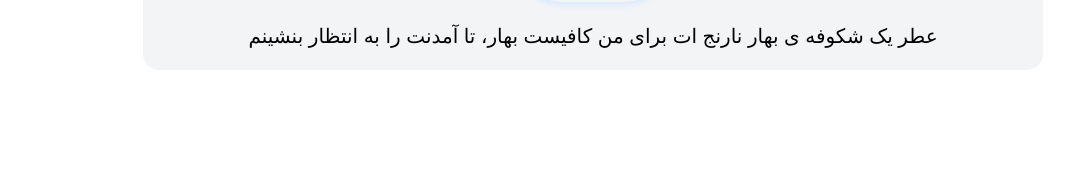
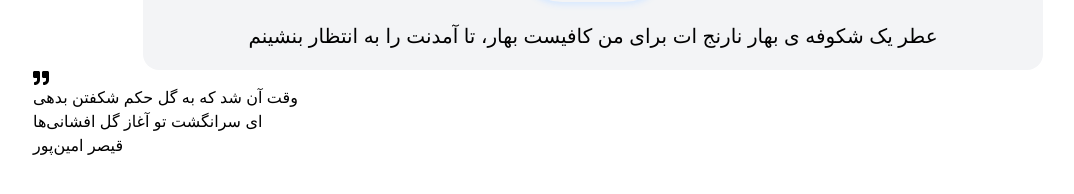
Before and after one commit to NazifaRahimy/spring, a Next.js app: page /poems in a window 1280 px wide. Shown: the part 3595-3789 px from the top of the page, without its empty margins (47-1121 px from the left). Before the commit the page ends 3705 px from the top, so only its background shows below. Built offline with nearby package versions, Linux system fonts and the light colour scheme.

Commit message:
Add quote box component with structure and content

```diff
--- a/src/app/poems/page.tsx
+++ b/src/app/poems/page.tsx
@@ -51,6 +51,12 @@ const Poems = () => {
                 <div className="  mx-auto  w-[150px] text-center bg-gray-100 shadow-blue-100 shadow-md rounded-br-full rounded-bl-full flex justify-center pb-4 pt-3  mb-5"><FaQuoteRight /></div>
                 <p className="text-xl font-normal px-3">عطر یک شکوفه ی بهار نارنج ات برای من کافیست بهار، تا آمدنت را به انتظار بنشینم</p>
            </div>
+            <div  >
+                <div><FaQuoteRight /></div>
+                <p >وقت آن شد که به گل حکم شکفتن بدهی</p>
+                <p >ای سرانگشت تو آغاز گل افشانی‌ها</p>
+                <p>قیصر امین‌پور</p>
+            </div>
         </div>
       );
 }
```
